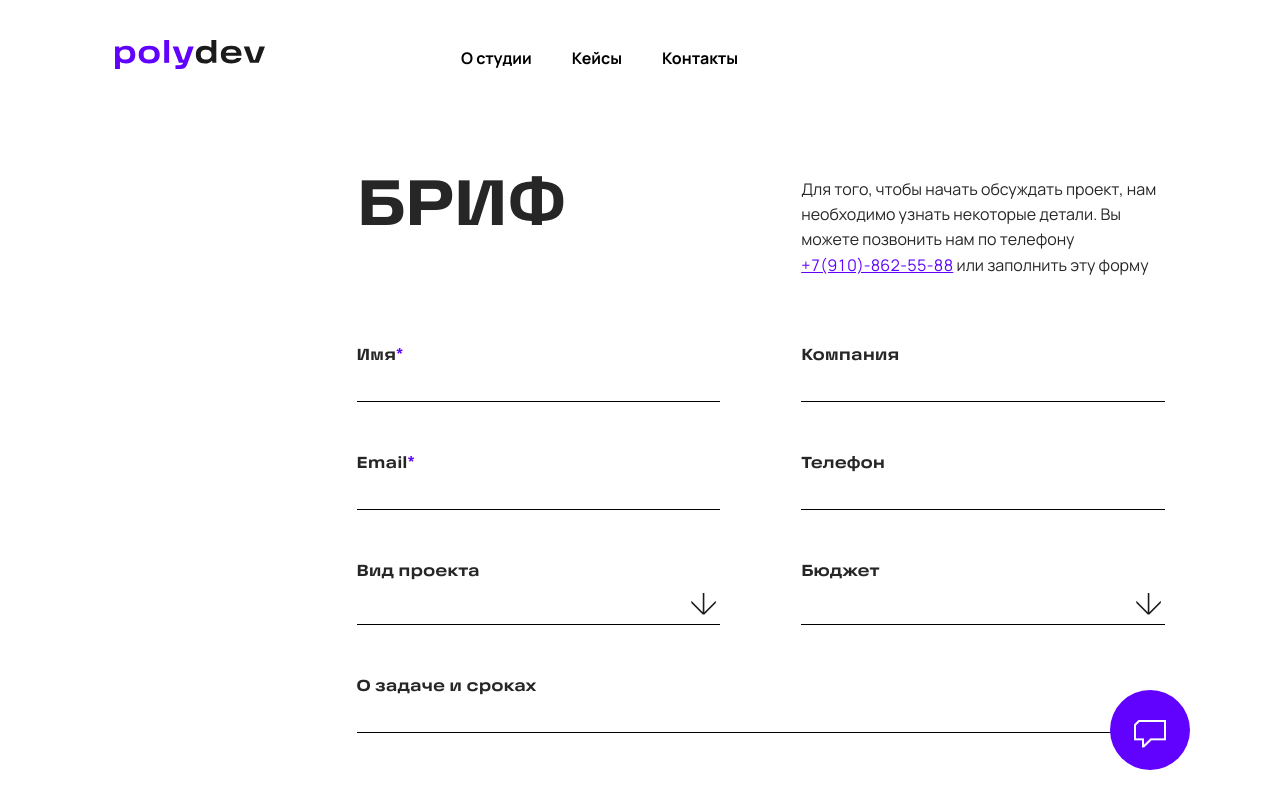
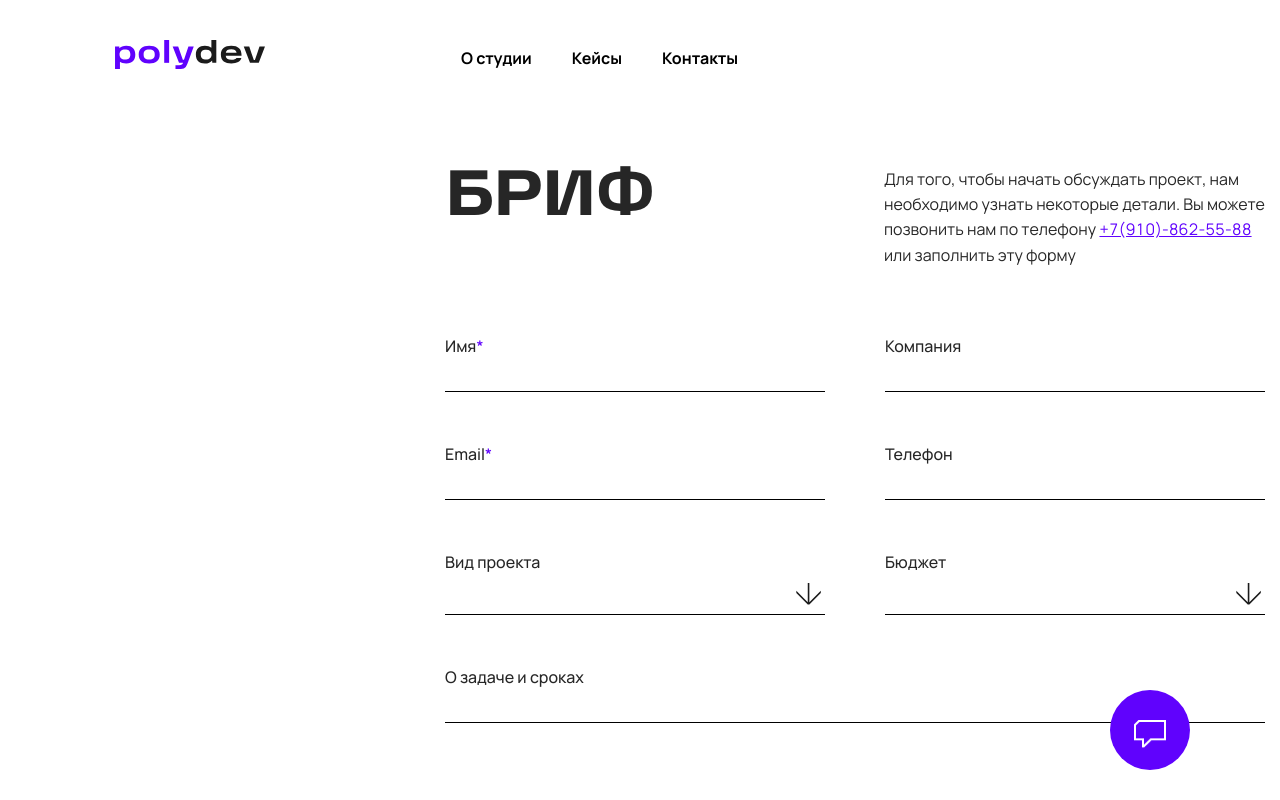
Before and after one commit to adisovaa/Polydev, a React (Create React App) app: page /brief in a window 1280 px wide. Shown: the top 800 px of the page. Built offline with nearby package versions, Linux system fonts and the light colour scheme.

Commit message:
new changes

```diff
--- a/src/App.css
+++ b/src/App.css
@@ -65,8 +65,8 @@ button {
 }
 button:hover{
     color: #fff;
-    background-color: #6002FD;
-    border-color: #6002FD;
+    background-color: #6002FD!important;
+    border-color: #6002FD!important;
     cursor: pointer;
 }
 
--- a/src/component/pages/aboutPage/About.css
+++ b/src/component/pages/aboutPage/About.css
@@ -8,7 +8,7 @@
     border-bottom: 1px solid gray;
 }
 .case_text {
-    margin: 8% 48% 9% 23%;
+    margin: 150px 44% 115px 25%;
 }
 .case_button button,
 .casepage_button button {
@@ -22,9 +22,9 @@
     margin: 0;
 }
 .case_agency, .case_tech {
-    width: 77%;
+    width: 75%;
     float: right;
-    margin-top: 4%;
+    margin-top: 85px;
 }
 .case_agency h1,
 .case_tech h1 {
@@ -59,7 +59,7 @@
     font-weight: 600;
 }
 .casepage_button button {
-    margin: 60px 0 110px;
+    margin: 72px 0 110px;
 }
 .case_tech_blocks {
     margin-top: 60px;
@@ -130,6 +130,9 @@
 .casepage_block {
     top: 115px;
     margin-bottom: 200px;
+}
+.case_count_item h5 {
+    color: #fff!important;
 }
 
 @media (max-width: 650px) {
--- a/src/component/pages/aboutPage/About.jsx
+++ b/src/component/pages/aboutPage/About.jsx
@@ -124,7 +124,7 @@ const AboutPage = () => {
                                         портфолио</p>
                                     <div className="clients_count contact_count case_count_item">
                                         <p>Email нашего HR</p>
-                                        <h1>HR@polydev.io</h1>
+                                        <h5>HR@polydev.io</h5>
                                     </div>
                                 </div>
                                 <div className="case_count">
@@ -132,7 +132,7 @@ const AboutPage = () => {
                                         портфолио</p>
                                     <div className="clients_count contact_count case_count_item">
                                         <p>Телеграм нашего CEO</p>
-                                        <h1>@polydev.io</h1>
+                                        <h5>@polydev.io</h5>
                                     </div>
                                 </div>
                             </div>
--- a/src/component/pages/briefPage/BriefPage.css
+++ b/src/component/pages/briefPage/BriefPage.css
@@ -1,7 +1,6 @@
 .brief_page {
-    width: 77%;
-    float: right;
-    margin-top: 100px;
+    width: 820px;
+    margin: 90px 330px;
 }
 
 .brief_info {
@@ -10,23 +9,20 @@
 }
 
 .brief_info h1 {
-    font-size: 64px;
-    font-weight: bold;
-    font-family: 'ALS Gorizont Bold Expanded';
-    text-transform: uppercase;
     line-height: 1;
 }
 
 .brief_info p {
-    width: 45%;
+    width: 381px;
     font-size: 16px;
 }
+
 .purple {
     color: #6002FD;
     text-decoration: underline;
 }
 
-textarea:focus, input:focus{
+textarea:focus, input:focus {
     outline: none;
 }
 
@@ -36,13 +32,14 @@ textarea:focus, input:focus{
     margin-top: 50px;
 }
 
-.entire h4, .entire_block h4,
-.brief_button h4 {
+.entire h5, .entire_block h5,
+.brief_button h5 {
     font-size: 16px;
+    font-family: 'Manrope', sans-serif!important;
 }
 
 .entire_block {
-    width: 45%;
+    width: 380px;
 }
 
 .entire {
@@ -52,7 +49,7 @@ textarea:focus, input:focus{
 input, select {
     width: 100%;
     border: none;
-    border-bottom: 1px solid #000!important;
+    border-bottom: 1px solid #000 !important;
 }
 
 select {
@@ -79,7 +76,7 @@ select {
     margin-left: 20px;
 }
 
-.textarea{
+.textarea {
     margin-bottom: 50px;
 }
 
@@ -91,14 +88,21 @@ select {
     -moz-border-radius: 30px;
     border-radius: 30px;
 }
-.brief_button{
+
+.btn-large:hover {
+    color: #fff;
+    background-color: #6002FD;
+}
+
+.brief_button {
     margin-top: 20%;
     display: flex;
 }
-.brief_button p{
-   font-size: 16px;
+
+.brief_button p {
+    font-size: 16px;
     line-height: 5.5;
-    margin: 0 40px;
+    margin: 0 25px;
 }
 
 .brief_button button {
@@ -115,36 +119,43 @@ select {
 @media (max-width: 800px) {
     .brief_page {
         width: 100%;
-        margin-top: 50px;
+        margin: 50px 0;
     }
+
     .brief_info,
     .brief_button {
         display: block;
     }
+
     .brief_page p {
         width: 100%;
     }
+
     .register_block {
         display: block;
         margin: 0;
     }
+
     .entire_block, .entire {
         width: 100%;
         margin-top: 30px;
     }
-    .brief_button{
+
+    .brief_button {
         margin-top: 40%;
     }
+
     .brief_button p {
         margin: 35px 0;
         line-height: 1.5;
     }
+
     .brief_info h1 {
         font-size: 30px;
     }
 
     .brief_info p,
-    .brief_button h4{
+    .brief_button h4 {
         font-size: 14px;
     }
 }
--- a/src/component/pages/briefPage/BriefPage.jsx
+++ b/src/component/pages/briefPage/BriefPage.jsx
@@ -21,27 +21,27 @@ const BriefPage = () => {
                 <form onSubmit={handleSubmit(onSubmit)}>
                     <div className="register_block">
                         <div className="register_name entire_block">
-                            <h4>Имя<span>*</span></h4>
+                            <h5>Имя<span>*</span></h5>
                             <input type="text" name="name" className="input" ref={register({required: true})}/>
                         </div>
                         <div className="register_company entire_block">
-                            <h4>Компания</h4>
+                            <h5>Компания</h5>
                             <input type="text" name="company" className="input" ref={register({required: true})}/>
                         </div>
                     </div>
                     <div className="register_block">
                         <div className="register_name entire_block">
-                            <h4>Email<span>*</span></h4>
+                            <h5>Email<span>*</span></h5>
                             <input type="email" name="email" className="input" ref={register({required: true})}/>
                         </div>
                         <div className="register_company entire_block">
-                            <h4>Телефон</h4>
+                            <h5>Телефон</h5>
                             <input type="number" name="phone" className="input" ref={register({required: true})}/>
                         </div>
                     </div>
                     <div className="register_block">
                         <div className="register_name entire_block">
-                            <h4>Вид проекта</h4>
+                            <h5>Вид проекта</h5>
                             <select id="projects" name="projects">
                                 <option value="site"></option>
                                 <option value="site">website</option>
@@ -52,7 +52,7 @@ const BriefPage = () => {
                         </div>
 
                         <div className="register_company entire_block">
-                            <h4>Бюджет</h4>
+                            <h5>Бюджет</h5>
                             <select id="projects" name="projects">
                                 <option value="site"></option>
                                 <option value="site">1000$</option>
@@ -64,7 +64,7 @@ const BriefPage = () => {
                     </div>
                     <div className="register_block">
                         <div className="register_name entire">
-                            <h4>О задаче и сроках</h4>
+                            <h5>О задаче и сроках</h5>
                             <input type="textarea" name="textValue" className="textarea" ref={register({required: true})}/>
                         </div>
                     </div>
--- a/src/component/pages/contact/Contact.css
+++ b/src/component/pages/contact/Contact.css
@@ -1,5 +1,5 @@
 .contact {
-    margin-top: 50px!important;
+    margin-top: 90px!important;
 }
 .contact_btn {
     position: absolute;
@@ -13,11 +13,11 @@
 .contact_text {
     width: 58% !important;
 }
-
-.contact_count h1 {
-    font-size: 38px!important;
+.contact_count h5 {
+    font-size: 30px!important;
     font-weight: 400;
     margin: 0!important;
+    color: #6002FD;
 }
 .contact_count p {
     font-size: 16px!important;
@@ -25,6 +25,7 @@
 }
 .contact_count {
     display: block!important;
+    width: 330px!important;
 }
 .second_block {
     margin-top: 120px;
--- a/src/component/pages/contact/Contact.jsx
+++ b/src/component/pages/contact/Contact.jsx
@@ -30,11 +30,11 @@ const Contact = () => {
                     <div className="count contacts">
                         <div className="clients_count contact_count">
                             <p>Телефон</p>
-                            <h1>+7(910)-862-55-88</h1>
+                            <h5>+7(910)-862-55-88</h5>
                         </div>
                         <div className="clients_count contact_count">
                             <p>Email</p>
-                            <h1>@polydev.io</h1>
+                            <h5>@polydev.io</h5>
                         </div>
                     </div>
                 </div>
@@ -59,7 +59,7 @@ const Contact = () => {
                     <div className="count contacts">
                         <div className="clients_count contact_count address">
                             <p>Адрес регистрации</p>
-                            <h1>Ростов-На-Дону, Б-р Комарова, д. 40, кв. 67</h1>
+                            <h5>Ростов-На-Дону, Б-р Комарова, д. 40, кв. 67</h5>
                         </div>
                     </div>
                 </div>
```
